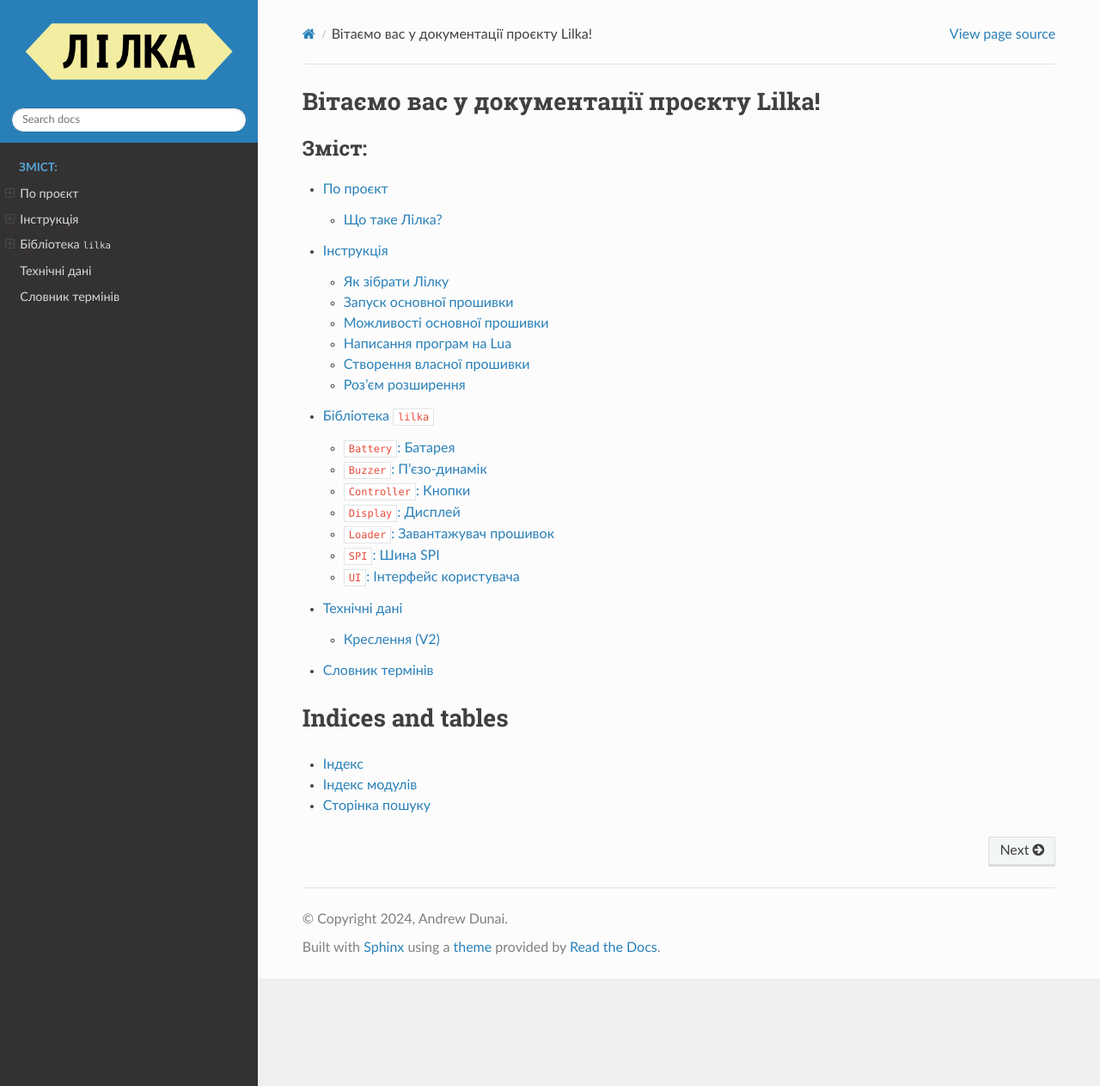
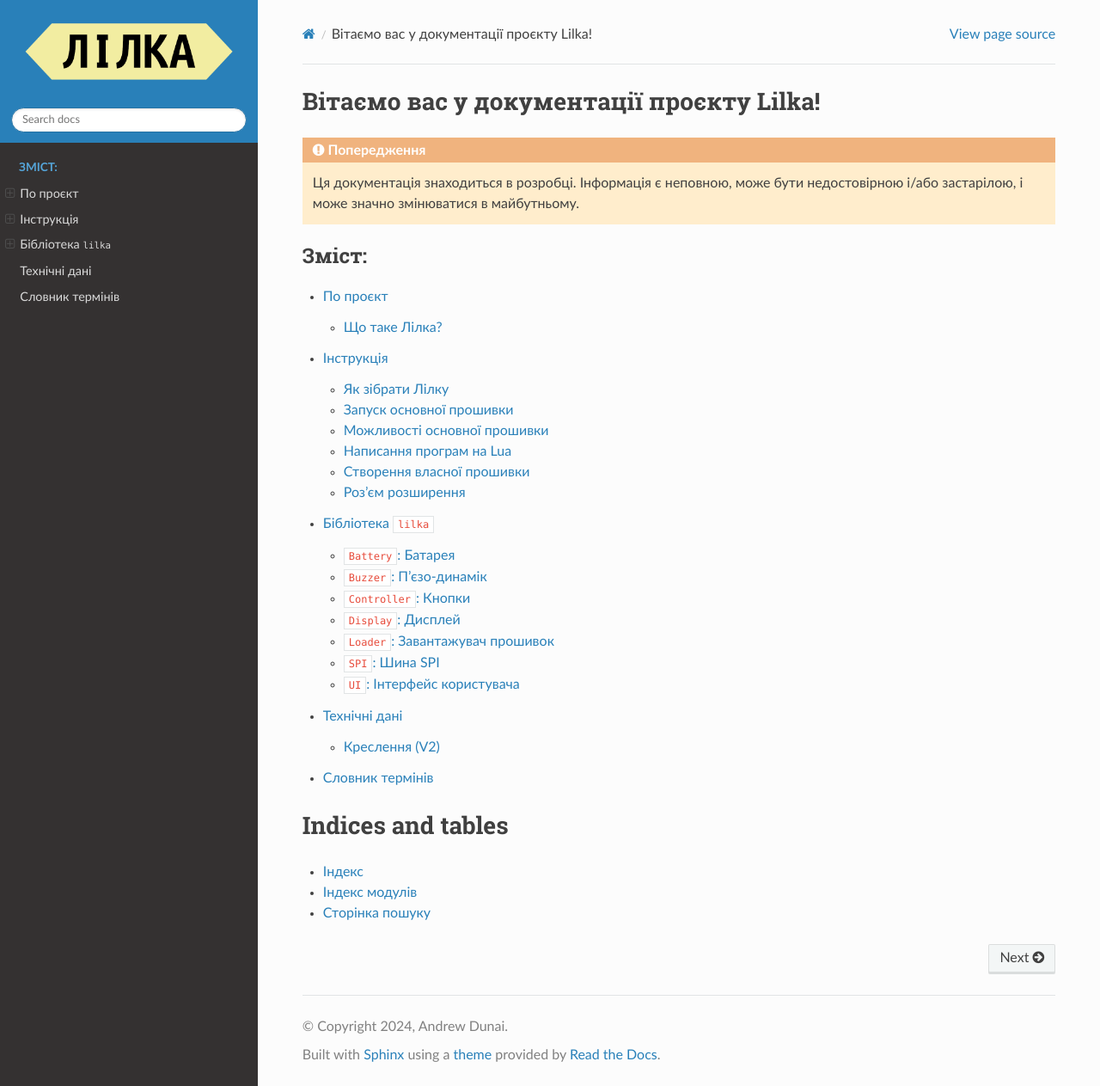
Before and after one commit to and3rson/lilka, a Sphinx documentation site: the page built from docs/index.rst, in a window 1280 px wide and 1263 px high. Shown: the whole window at 86% size. Built offline with Sphinx 7.4.7 and the Read the Docs theme 2.0.0, drawn with Linux system fonts in a browser that asks for light colours.

Commit message:
doc: add warning about WIP

```diff
--- a/docs/index.rst
+++ b/docs/index.rst
@@ -5,6 +5,8 @@
 
 Вітаємо вас у документації проєкту Lilka!
 =========================================
+
+.. warning:: Ця документація знаходиться в розробці. Інформація є неповною, може бути недостовірною і/або застарілою, і може значно змінюватися в майбутньому.
 
 .. toctree::
     :maxdepth: 2
```
